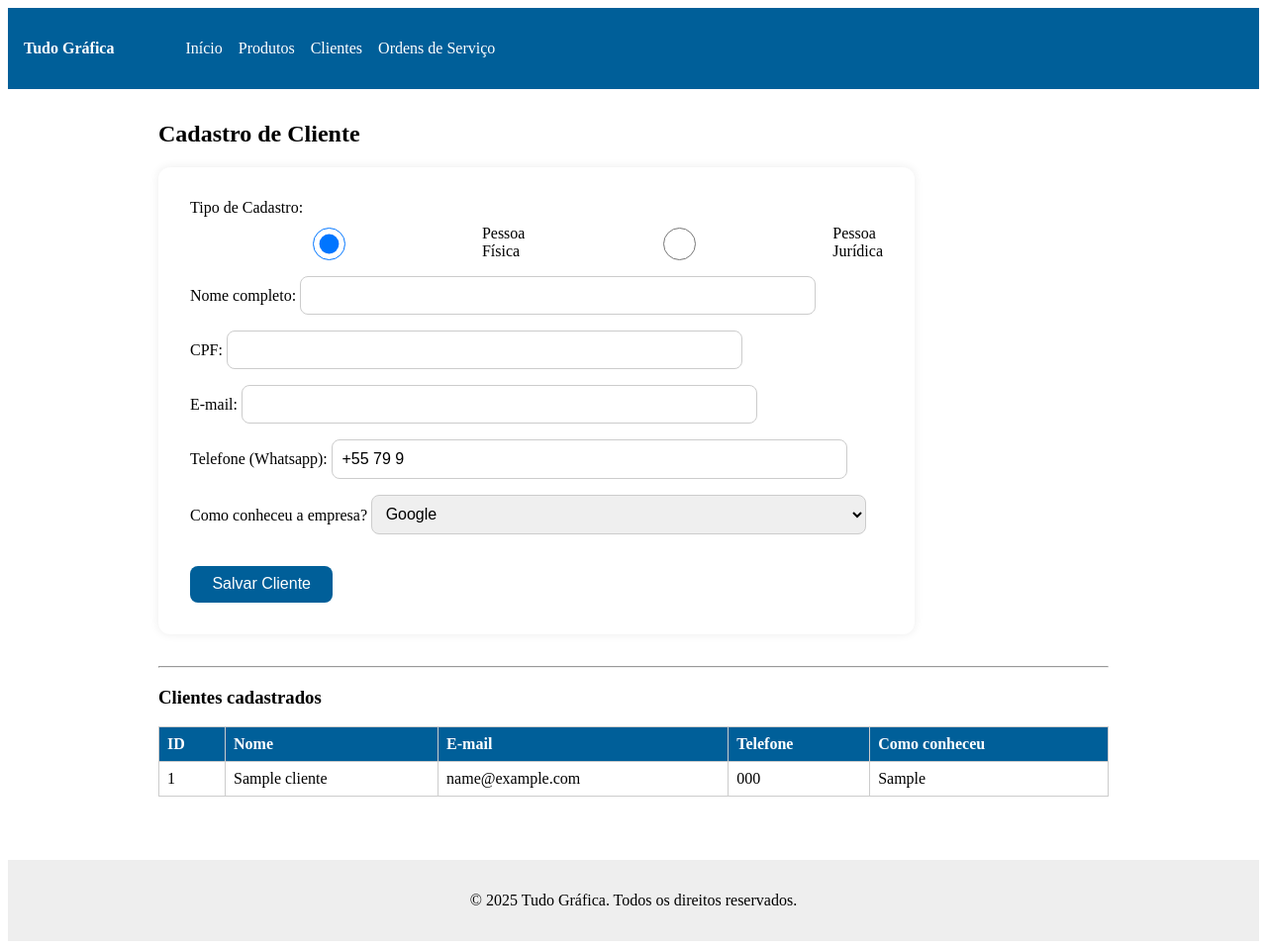
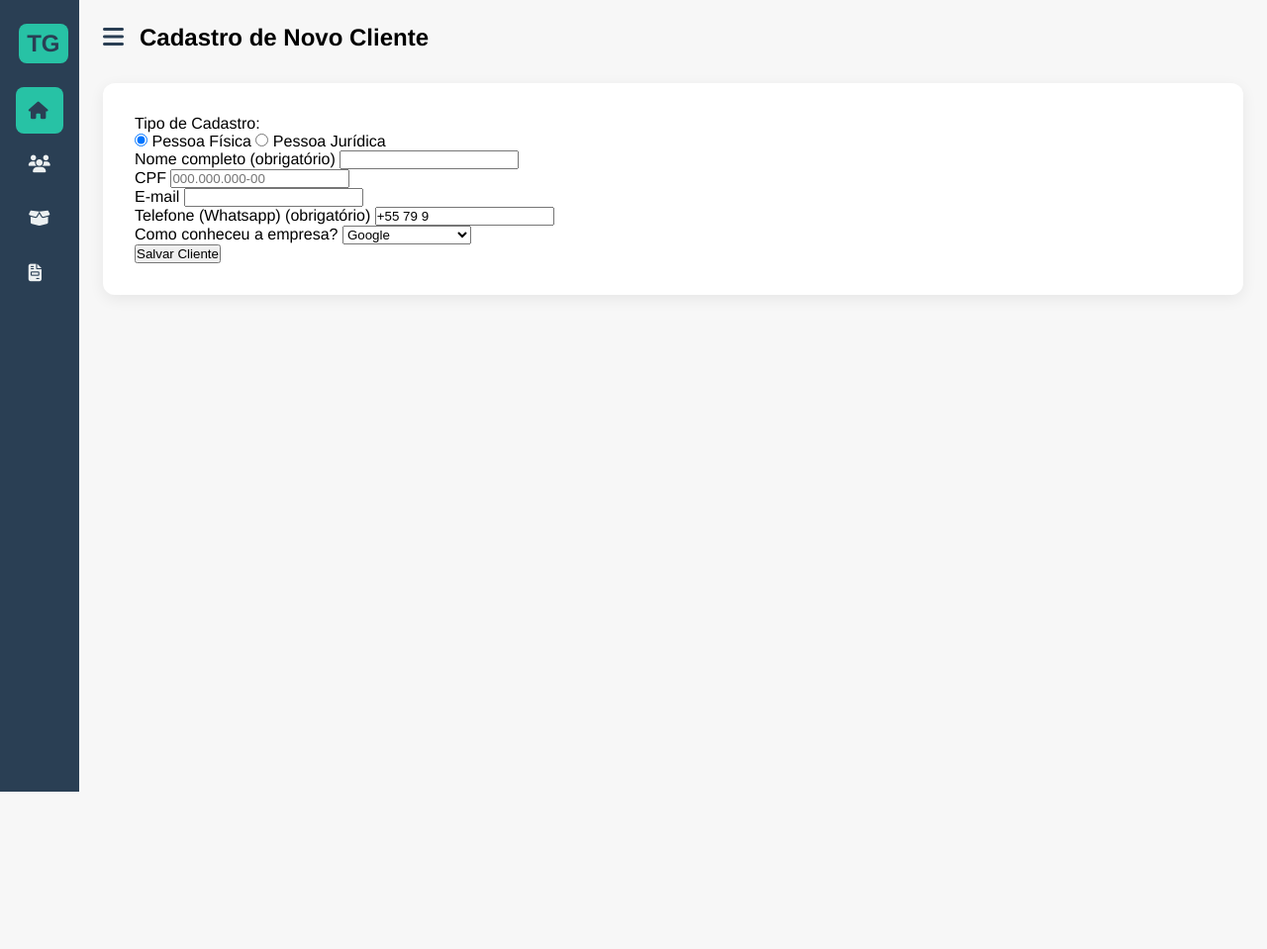
Before and after one commit to NatanaelGomesCardoso/sistematudografica, a Flask app: page /clientes in a window 1280 px wide. Shown: the whole page at 99% size. After the commit the page ends 800 px from the top, so only its background shows below. Run offline with Flask 3, Linux system fonts and the light colour scheme; tables that the repository leaves empty hold one stand-in row (values such as "Sample post").

Commit message:
Implementa novo layout profissional com sidebar e refatora formulário de clientes

```diff
--- a/app.py
+++ b/app.py
@@ -75,28 +75,33 @@ def cadastro_clientes_post():
     if tipo == 'cpf':
         cliente = Cliente(
             tipo='cpf',
-            nome=request.form['nome'],
-            cpf=request.form['cpf'],
-            email=request.form['email'],
-            telefone=request.form['telefone'],
-            como_conheceu=request.form['como_conheceu'],
+            nome=request.form.get('nome'),
+            cpf=request.form.get('cpf'),
+            email=request.form.get('email'), # Usando .get() para campos opcionais
+            telefone=request.form.get('telefone'),
+            como_conheceu=request.form.get('como_conheceu'),
             como_conheceu_outros=request.form.get('como_conheceu_outros', '')
         )
-    else:
+    else: # tipo == 'cnpj'
         cliente = Cliente(
             tipo='cnpj',
-            razao_social=request.form['razao_social'],
-            nome_fantasia=request.form['nome_fantasia'],
-            cnpj=request.form['cnpj'],
-            responsavel=request.form['responsavel'],
-            telefone_empresa=request.form['telefone_empresa'],
-            email_cnpj=request.form['email_cnpj'],
-            endereco_empresa=request.form['endereco_empresa'],
-            endereco_entrega=request.form['endereco_entrega'],
-            telefone=request.form['telefone'],
-            como_conheceu=request.form['como_conheceu'],
+            razao_social=request.form.get('razao_social'),
+            nome_fantasia=request.form.get('nome_fantasia'),
+            cnpj=request.form.get('cnpj'),
+            responsavel=request.form.get('responsavel'),
+            telefone_empresa=request.form.get('telefone_empresa'),
+            email_cnpj=request.form.get('email_cnpj'), # Usando .get()
+            endereco_empresa=request.form.get('endereco_empresa'),
+            endereco_entrega=request.form.get('endereco_entrega'),
+            telefone=request.form.get('telefone'),
+            como_conheceu=request.form.get('como_conheceu'),
             como_conheceu_outros=request.form.get('como_conheceu_outros', '')
         )
+
+    db.session.add(cliente)
+    db.session.commit()
+    # No futuro, vamos redirecionar para a lista de clientes
+    return redirect(url_for('cadastro_clientes'))
 
     db.session.add(cliente)
     db.session.commit()
--- /dev/null
+++ b/static/js/main.js
@@ -0,0 +1,26 @@
+document.addEventListener('DOMContentLoaded', function () {
+    const sidebarToggle = document.getElementById('sidebar-toggle');
+    const navModules = document.querySelectorAll('.nav-module');
+
+    // 1. Controla o clique no botão de menu (hamburger)
+    sidebarToggle.addEventListener('click', function () {
+        document.body.classList.toggle('sidebar-collapsed');
+    });
+
+    // 2. Controla o clique nos módulos para abrir/fechar o sub-menu
+    navModules.forEach(function (module) {
+        const header = module.querySelector('.module-header');
+        header.addEventListener('click', function () {
+            // Se a sidebar estiver recolhida, primeiro expanda
+            if (document.body.classList.contains('sidebar-collapsed')) {
+                document.body.classList.remove('sidebar-collapsed');
+                // Adiciona um pequeno delay para a animação do submenu ser mais suave
+                setTimeout(() => {
+                    module.classList.toggle('active');
+                }, 150);
+            } else {
+                module.classList.toggle('active');
+            }
+        });
+    });
+});
--- a/static/styles.css
+++ b/static/styles.css
@@ -1,124 +1,183 @@
-.navbar {
-    background: #005f99;
-    padding: 1rem;
+/* ---- 1. Configurações Globais e Variáveis de Cor ---- */
+:root {
+    --cor-principal: #2a3f54;
+    --cor-secundaria: #34495e;
+    --cor-destaque: #27c2a5;
+    --cor-texto-claro: #ECF0F1;
+    --cor-fundo: #F7F7F7;
+    --cor-borda: #E0E0E0;
+    --sombra-suave: 0 4px 15px rgba(0, 0, 0, 0.07);
+}
+
+* {
+    margin: 0;
+    padding: 0;
+    box-sizing: border-box;
+}
+
+body {
+    font-family: 'Helvetica Neue', Arial, sans-serif;
+    background-color: var(--cor-fundo);
+    display: flex;
+    transition: margin-left 0.3s ease-in-out;
+}
+
+/* ---- 2. Estrutura Principal (Sidebar e Conteúdo) ---- */
+.sidebar {
+    width: 250px;
+    height: 100vh;
+    background-color: var(--cor-principal);
+    color: var(--cor-texto-claro);
+    position: fixed;
+    top: 0;
+    left: 0;
+    display: flex;
+    flex-direction: column;
+    overflow: hidden;
+    transition: width 0.3s ease-in-out;
+}
+
+.main-content {
+    flex-grow: 1;
+    margin-left: 250px;
+    transition: margin-left 0.3s ease-in-out;
+    padding: 1.5rem;
+}
+
+/* ---- 3. Estilos da Sidebar ---- */
+.sidebar-header {
     display: flex;
     align-items: center;
-}
-
-.nav-brand {
-    color: #fff;
-    font-weight: bold;
-    margin-right: 2rem;
-    text-decoration: none;
-}
-
-.nav-links {
-    list-style: none;
-    display: flex;
+    padding: 1.5rem 1.2rem;
     gap: 1rem;
 }
 
-.nav-links a {
-    color: #fff;
+.sidebar-logo {
+    font-size: 1.5rem;
+    font-weight: bold;
+    background-color: var(--cor-destaque);
+    color: var(--cor-principal);
+    border-radius: 8px;
+    padding: 0.5rem;
+    line-height: 1;
+}
+
+.sidebar-title {
+    font-size: 1.2rem;
+    font-weight: 600;
+    white-space: nowrap;
+}
+
+.sidebar-nav {
+    flex-grow: 1;
+    overflow-y: auto;
+    padding: 0 1rem;
+}
+
+.nav-link,
+.module-header {
+    display: flex;
+    align-items: center;
+    gap: 1rem;
+    padding: 0.9rem 0.8rem;
+    color: var(--cor-texto-claro);
     text-decoration: none;
+    border-radius: 8px;
+    margin-bottom: 0.5rem;
+    transition: background-color 0.2s ease;
+    cursor: pointer;
+}
+
+.nav-link:hover,
+.module-header:hover {
+    background-color: var(--cor-secundaria);
+}
+
+.nav-link.active {
+    background-color: var(--cor-destaque);
+    color: var(--cor-principal);
+    font-weight: 600;
+}
+
+.nav-link i,
+.module-header i {
+    font-size: 1.1rem;
+    width: 20px;
+    text-align: center;
+}
+
+.nav-text {
+    white-space: nowrap;
+    opacity: 1;
+    transition: opacity 0.2s ease;
+}
+
+.arrow {
+    margin-left: auto;
+    transition: transform 0.3s ease;
+}
+
+.nav-module.active .arrow {
+    transform: rotate(180deg);
+}
+
+.sub-menu {
+    max-height: 0;
+    overflow: hidden;
+    transition: max-height 0.3s ease-in-out;
+    padding-left: 1.5rem;
+}
+
+.nav-module.active .sub-menu {
+    max-height: 200px;
+    /* Altura suficiente para os itens */
+}
+
+/* ---- 4. Efeitos da Sidebar Recolhida ---- */
+body.sidebar-collapsed .sidebar {
+    width: 80px;
+}
+
+body.sidebar-collapsed .main-content {
+    margin-left: 80px;
+}
+
+body.sidebar-collapsed .nav-text,
+body.sidebar-collapsed .sidebar-title,
+body.sidebar-collapsed .arrow {
+    opacity: 0;
+    pointer-events: none;
+}
+
+body.sidebar-collapsed .sub-menu {
+    max-height: 0;
+}
+
+/* ---- 5. Estilos do Conteúdo Principal ---- */
+.main-header {
+    display: flex;
+    align-items: center;
+    gap: 1rem;
+    margin-bottom: 2rem;
+}
+
+.btn-toggle {
+    background: none;
+    border: none;
+    font-size: 1.5rem;
+    cursor: pointer;
+    color: var(--cor-principal);
 }
 
 .container {
-    margin: 2rem auto;
-    max-width: 960px;
+    background-color: #fff;
+    padding: 2rem;
+    border-radius: 12px;
+    box-shadow: var(--sombra-suave);
 }
 
-.footer {
-    text-align: center;
-    padding: 1rem;
-    background: #eee;
-    margin-top: 4rem;
+/* Estilo para campos com erro de validação */
+.input-error {
+    border-color: #e74c3c !important;
+    box-shadow: 0 0 5px rgba(231, 76, 60, 0.5);
 }
-
-form div {
-    margin-bottom: 1rem;
-}
-
-input,
-select {
-    padding: 0.4rem;
-    width: 100%;
-    max-width: 400px;
-    font-size: 1rem;
-}
-
-button {
-    padding: 0.6rem 1.2rem;
-    background: #005f99;
-    color: white;
-    border: none;
-    cursor: pointer;
-    font-size: 1rem;
-    border-radius: 4px;
-}
-
-button:hover {
-    background: #004f88;
-}
-
-form {
-    background: #fff;
-    padding: 2rem;
-    border-radius: 12px;
-    box-shadow: 0 0 10px rgba(0, 0, 0, 0.08);
-    margin-bottom: 2rem;
-    max-width: 700px;
-}
-
-.form-group {
-    margin-bottom: 1rem;
-}
-
-input,
-select {
-    padding: 0.6rem;
-    width: 100%;
-    max-width: 500px;
-    border: 1px solid #ccc;
-    border-radius: 8px;
-    font-size: 1rem;
-}
-
-button {
-    padding: 0.6rem 1.4rem;
-    background: #005f99;
-    color: white;
-    border: none;
-    border-radius: 8px;
-    font-size: 1rem;
-    cursor: pointer;
-    margin-top: 1rem;
-}
-
-button:hover {
-    background: #004a78;
-}
-
-.radio-group {
-    display: flex;
-    gap: 1rem;
-    margin-top: 0.5rem;
-}
-
-.clientes-table {
-    width: 100%;
-    border-collapse: collapse;
-    margin-top: 1rem;
-}
-
-.clientes-table th,
-.clientes-table td {
-    border: 1px solid #ccc;
-    padding: 0.5rem;
-    text-align: left;
-}
-
-.clientes-table th {
-    background: #005f99;
-    color: white;
-}
--- a/templates/base.html
+++ b/templates/base.html
@@ -1,34 +1,73 @@
 <!DOCTYPE html>
-<html lang="pt-br">
+<html lang="pt-BR">
 
 <head>
     <meta charset="UTF-8" />
     <meta name="viewport" content="width=device-width, initial-scale=1.0" />
     <title>{% block title %}Tudo Gráfica{% endblock %}</title>
     <link rel="stylesheet" href="{{ url_for('static', filename='styles.css') }}">
+    <link rel="stylesheet" href="https://cdnjs.cloudflare.com/ajax/libs/font-awesome/6.5.2/css/all.min.css">
 </head>
 
-<body>
-    <!-- Navbar -->
-    <nav class="navbar">
-        <a href="{{ url_for('home') }}" class="nav-brand">Tudo Gráfica</a>
-        <ul class="nav-links">
-            <li><a href="{{ url_for('home') }}">Início</a></li>
-            <li><a href="{{ url_for('cadastro_produtos') }}">Produtos</a></li>
-            <li><a href="{{ url_for('cadastro_clientes') }}">Clientes</a></li>
-            <li><a href="{{ url_for('os_listar') }}">Ordens de Serviço</a></li>
-        </ul>
-    </nav>
+<body class="sidebar-collapsed">
 
-    <!-- Conteúdo específico de cada página -->
-    <main class="container">
-        {% block content %}{% endblock %}
-    </main>
+    <aside class="sidebar">
+        <div class="sidebar-header">
+            <span class="sidebar-logo">TG</span>
+            <span class="sidebar-title">Tudo Gráfica</span>
+        </div>
+        <nav class="sidebar-nav">
+            <a href="{{ url_for('home') }}" class="nav-link active">
+                <i class="fa-solid fa-house"></i>
+                <span class="nav-text">Início</span>
+            </a>
 
-    <!-- Footer -->
-    <footer class="footer">
-        <p>© {{ now().year }} Tudo Gráfica. Todos os direitos reservados.</p>
-    </footer>
+            <div class="nav-module">
+                <div class="module-header">
+                    <i class="fa-solid fa-users"></i>
+                    <span class="nav-text">Clientes</span>
+                    <i class="fa-solid fa-chevron-down arrow"></i>
+                </div>
+                <div class="sub-menu">
+                    <a href="{{ url_for('cadastro_clientes') }}" class="nav-link">
+                        <i class="fa-solid fa-user-plus"></i>
+                        <span class="nav-text">Cadastrar</span>
+                    </a>
+                    <a href="#" class="nav-link">
+                        <i class="fa-solid fa-search"></i>
+                        <span class="nav-text">Pesquisar</span>
+                    </a>
+                </div>
+            </div>
+
+            <a href="{{ url_for('cadastro_produtos') }}" class="nav-link">
+                <i class="fa-solid fa-box-open"></i>
+                <span class="nav-text">Produtos</span>
+            </a>
+
+            <a href="{{ url_for('os_listar') }}" class="nav-link">
+                <i class="fa-solid fa-file-invoice"></i>
+                <span class="nav-text">Ordens de Serviço</span>
+            </a>
+        </nav>
+    </aside>
+
+    <div class="main-content">
+        <header class="main-header">
+            <button id="sidebar-toggle" class="btn-toggle">
+                <i class="fa-solid fa-bars"></i>
+            </button>
+            <h2>{% block page_title %}{% endblock %}</h2>
+        </header>
+
+        <main class="container">
+            {% block content %}{% endblock %}
+        </main>
+    </div>
+
+    <script src="{{ url_for('static', filename='js/main.js') }}"></script>
+
+    {% block scripts %}{% endblock %}
 </body>
 
 </html>
--- a/templates/cadastro_clientes.html
+++ b/templates/cadastro_clientes.html
@@ -1,85 +1,67 @@
 {% extends 'base.html' %}
 
 {% block title %}Cadastro de Clientes — Tudo Gráfica{% endblock %}
+{% block page_title %}Cadastro de Novo Cliente{% endblock %}
 
 {% block content %}
-<h2>Cadastro de Cliente</h2>
-
-<form id="formCliente" action="{{ url_for('cadastro_clientes_post') }}" method="post">
-    <!-- Tipo de pessoa -->
+<form id="formCliente" action="{{ url_for('cadastro_clientes_post') }}" method="post" novalidate>
     <div class="form-group">
-        <label>Tipo de Cadastro:</label><br>
+        <label>Tipo de Cadastro:</label>
         <div class="radio-group">
-            <input type="radio" id="tipo_cpf" name="tipo" value="cpf" checked onchange="alternarFormulario()">
+            <input type="radio" id="tipo_cpf" name="tipo" value="cpf" checked>
             <label for="tipo_cpf">Pessoa Física</label>
 
-            <input type="radio" id="tipo_cnpj" name="tipo" value="cnpj" onchange="alternarFormulario()">
+            <input type="radio" id="tipo_cnpj" name="tipo" value="cnpj">
             <label for="tipo_cnpj">Pessoa Jurídica</label>
         </div>
     </div>
 
-    <!-- Pessoa Física -->
     <div id="form-cpf">
         <div class="form-group">
-            <label>Nome completo:</label>
-            <input type="text" name="nome" required>
+            <label for="nome_pf">Nome completo (obrigatório)</label>
+            <input type="text" name="nome" id="nome_pf">
         </div>
         <div class="form-group">
-            <label>CPF:</label>
-            <input type="text" name="cpf" id="cpf">
+            <label for="cpf">CPF</label>
+            <input type="text" name="cpf" id="cpf" placeholder="000.000.000-00">
         </div>
         <div class="form-group">
-            <label>E-mail:</label>
-            <input type="email" name="email" required>
+            <label for="email_pf">E-mail</label>
+            <input type="email" name="email" id="email_pf">
         </div>
     </div>
 
-    <!-- Pessoa Jurídica -->
     <div id="form-cnpj" style="display:none;">
         <div class="form-group">
-            <label>Razão Social:</label>
-            <input type="text" name="razao_social">
+            <label for="razao_social">Razão Social (obrigatório)</label>
+            <input type="text" name="razao_social" id="razao_social">
         </div>
         <div class="form-group">
-            <label>Nome Fantasia:</label>
-            <input type="text" name="nome_fantasia">
+            <label for="nome_fantasia">Nome Fantasia</label>
+            <input type="text" name="nome_fantasia" id="nome_fantasia">
         </div>
         <div class="form-group">
-            <label>CNPJ:</label>
-            <input type="text" name="cnpj" id="cnpj">
+            <label for="cnpj">CNPJ (obrigatório)</label>
+            <input type="text" name="cnpj" id="cnpj" placeholder="00.000.000/0000-00">
         </div>
         <div class="form-group">
-            <label>Responsável:</label>
-            <input type="text" name="responsavel">
+            <label for="responsavel">Responsável</label>
+            <input type="text" name="responsavel" id="responsavel">
         </div>
         <div class="form-group">
-            <label>Telefone da empresa:</label>
-            <input type="text" name="telefone_empresa">
-        </div>
-        <div class="form-group">
-            <label>E-mail:</label>
-            <input type="email" name="email_cnpj" required>
-        </div>
-        <div class="form-group">
-            <label>Endereço:</label>
-            <input type="text" name="endereco_empresa">
-        </div>
-        <div class="form-group">
-            <label>Endereço de entrega:</label>
-            <input type="text" name="endereco_entrega">
+            <label for="email_cnpj">E-mail da empresa</label>
+            <input type="email" name="email_cnpj" id="email_cnpj">
         </div>
     </div>
 
-    <!-- Telefone -->
     <div class="form-group">
-        <label>Telefone (Whatsapp):</label>
-        <input type="text" name="telefone" id="telefone" value="+55 79 9" required>
+        <label for="telefone">Telefone (Whatsapp) (obrigatório)</label>
+        <input type="text" name="telefone" id="telefone" value="+55 79 9">
     </div>
 
-    <!-- Como conheceu -->
     <div class="form-group">
-        <label>Como conheceu a empresa?</label>
-        <select name="como_conheceu" id="como_conheceu" onchange="mostrarCampoOutro()">
+        <label for="como_conheceu">Como conheceu a empresa?</label>
+        <select name="como_conheceu" id="como_conheceu">
             <option value="Google">Google</option>
             <option value="Facebook">Facebook</option>
             <option value="Instagram">Instagram</option>
@@ -91,116 +73,100 @@
             placeholder="Descreva aqui...">
     </div>
 
-    <button type="submit">Salvar Cliente</button>
+    <button type="submit" class="btn-salvar">Salvar Cliente</button>
 </form>
 
-<hr>
+{% endblock %}
 
-<h3>Clientes cadastrados</h3>
-<table class="clientes-table">
-    <thead>
-        <tr>
-            <th>ID</th>
-            <th>Nome</th>
-            <th>E-mail</th>
-            <th>Telefone</th>
-            <th>Como conheceu</th>
-        </tr>
-    </thead>
-    <tbody>
-        {% for cliente in clientes %}
-        <tr>
-            <td>{{ cliente.id }}</td>
-            <td>{{ cliente.nome }}</td>
-            <td>{{ cliente.email }}</td>
-            <td>{{ cliente.telefone }}</td>
-            <td>{{ cliente.como_conheceu }}</td>
-        </tr>
-        {% endfor %}
-    </tbody>
-</table>
-
-<!-- SCRIPTS -->
+{% block scripts %}
 <script src="https://cdnjs.cloudflare.com/ajax/libs/jquery/3.7.1/jquery.min.js"></script>
 <script src="https://cdnjs.cloudflare.com/ajax/libs/jquery.mask/1.14.16/jquery.mask.min.js"></script>
+
 <script>
-    function alternarFormulario() {
-        const tipo = document.querySelector('input[name="tipo"]:checked').value;
-        document.getElementById('form-cpf').style.display = tipo === 'cpf' ? 'block' : 'none';
-        document.getElementById('form-cnpj').style.display = tipo === 'cnpj' ? 'block' : 'none';
-    }
+    // Funções de validação de CPF e CNPJ (iguais às de antes)
+    function validarCPF(cpf) { /* ...código de validação de CPF... */ }
+    function validarCNPJ(cnpj) { /* ...código de validação de CNPJ... */ }
+    // Cole as funções completas que te passei antes aqui para economizar espaço na resposta
 
-    function mostrarCampoOutro() {
-        const select = document.getElementById('como_conheceu');
-        const campo = document.getElementById('campo_outros');
-        campo.style.display = select.value === 'Outros' ? 'block' : 'none';
-    }
-
-    // Máscaras
     $(document).ready(function () {
+        // --- MÁSCARAS ---
         $('#telefone').mask('+00 00 00000-0000');
         $('#cpf').mask('000.000.000-00');
         $('#cnpj').mask('00.000.000/0000-00');
-    });
 
-    // Validação simples de CPF
-    function validarCPF(cpf) {
-        cpf = cpf.replace(/[^\d]+/g, '');
-        if (cpf.length !== 11) return false;
-        if (/^(\d)\1+$/.test(cpf)) return false;
-        let soma = 0;
-        for (let i = 0; i < 9; i++) soma += parseInt(cpf.charAt(i)) * (10 - i);
-        let resto = 11 - (soma % 11);
-        if (resto === 10 || resto === 11) resto = 0;
-        if (resto !== parseInt(cpf.charAt(9))) return false;
-        soma = 0;
-        for (let i = 0; i < 10; i++) soma += parseInt(cpf.charAt(i)) * (11 - i);
-        resto = 11 - (soma % 11);
-        if (resto === 10 || resto === 11) resto = 0;
-        return resto === parseInt(cpf.charAt(10));
-    }
-
-    // Validação simples de CNPJ
-    function validarCNPJ(cnpj) {
-        cnpj = cnpj.replace(/[^\d]+/g, '');
-        if (cnpj.length !== 14) return false;
-        if (/^(\d)\1+$/.test(cnpj)) return false;
-        let t = cnpj.length - 2,
-            d = cnpj.substring(t),
-            d1 = parseInt(d.charAt(0)),
-            d2 = parseInt(d.charAt(1)),
-            calc = x => {
-                let n = 0;
-                for (let i = 0; i < x; i++) {
-                    n += parseInt(cnpj.charAt(i)) * ((x + 1 - i) % 8 + 2);
-                }
-                return (n % 11 < 2 ? 0 : 11 - n % 11);
-            };
-        return calc(t) === d1 && calc(t + 1) === d2;
-    }
-
-    // Bloqueia envio se CPF/CNPJ for inválido (mas permite se estiver em branco)
-    $('#formCliente').on('submit', function (e) {
-        const tipo = $('input[name=tipo]:checked').val();
-
-        if (tipo === 'cpf') {
-            const cpfInput = $('#cpf');
-            const cpf = cpfInput.val();
-            // Só valida se o campo não estiver vazio
-            if (cpf && !validarCPF(cpf)) {
-                alert('CPF inválido! Por favor, verifique o número digitado.');
-                e.preventDefault(); // Impede o envio do formulário
-            }
-        } else { // tipo === 'cnpj'
-            const cnpjInput = $('#cnpj');
-            const cnpj = cnpjInput.val();
-            // Só valida se o campo não estiver vazio
-            if (cnpj && !validarCNPJ(cnpj)) {
-                alert('CNPJ inválido! Por favor, verifique o número digitado.');
-                e.preventDefault(); // Impede o envio do formulário
+        // --- INTERATIVIDADE DO FORMULÁRIO ---
+        function alternarFormulario() {
+            if ($('#tipo_cpf').is(':checked')) {
+                $('#form-cpf').show();
+                $('#form-cnpj').hide();
+            } else {
+                $('#form-cpf').hide();
+                $('#form-cnpj').show();
             }
         }
+
+        $('input[name="tipo"]').on('change', alternarFormulario);
+        alternarFormulario(); // Executa ao carregar a página
+
+        $('#como_conheceu').on('change', function () {
+            if ($(this).val() === 'Outros') {
+                $('#campo_outros').show();
+            } else {
+                $('#campo_outros').hide();
+            }
+        });
+
+        // --- VALIDAÇÃO NO ENVIO ---
+        $('#formCliente').on('submit', function (e) {
+            $('input').removeClass('input-error');
+            let isValid = true;
+
+            // Valida Telefone (obrigatório e completo)
+            const telefone = $('#telefone').val();
+            if (telefone.length !== 19) {
+                alert('O campo Telefone é obrigatório e deve ser preenchido completamente.');
+                $('#telefone').addClass('input-error');
+                isValid = false;
+            }
+
+            // Validação para Pessoa Física
+            if ($('#tipo_cpf').is(':checked')) {
+                const nome = $('#nome_pf').val();
+                if (nome.length <= 3) {
+                    alert('O campo Nome é obrigatório e deve ter mais de 3 letras.');
+                    $('#nome_pf').addClass('input-error');
+                    isValid = false;
+                }
+                const cpf = $('#cpf').val();
+                if (cpf && !validarCPF(cpf)) {
+                    alert('O CPF digitado é inválido.');
+                    $('#cpf').addClass('input-error');
+                    isValid = false;
+                }
+            }
+            // Validação para Pessoa Jurídica
+            else {
+                if ($('#razao_social').val().length <= 3) {
+                    alert('O campo Razão Social é obrigatório e deve ter mais de 3 letras.');
+                    $('#razao_social').addClass('input-error');
+                    isValid = false;
+                }
+                const cnpj = $('#cnpj').val();
+                if (!cnpj) {
+                    alert('O campo CNPJ é obrigatório.');
+                    $('#cnpj').addClass('input-error');
+                    isValid = false;
+                } else if (!validarCNPJ(cnpj)) {
+                    alert('O CNPJ digitado é inválido.');
+                    $('#cnpj').addClass('input-error');
+                    isValid = false;
+                }
+            }
+
+            if (!isValid) {
+                e.preventDefault(); // Bloqueia o envio se algo estiver errado
+            }
+        });
     });
-
 </script>
 {% endblock %}
```
